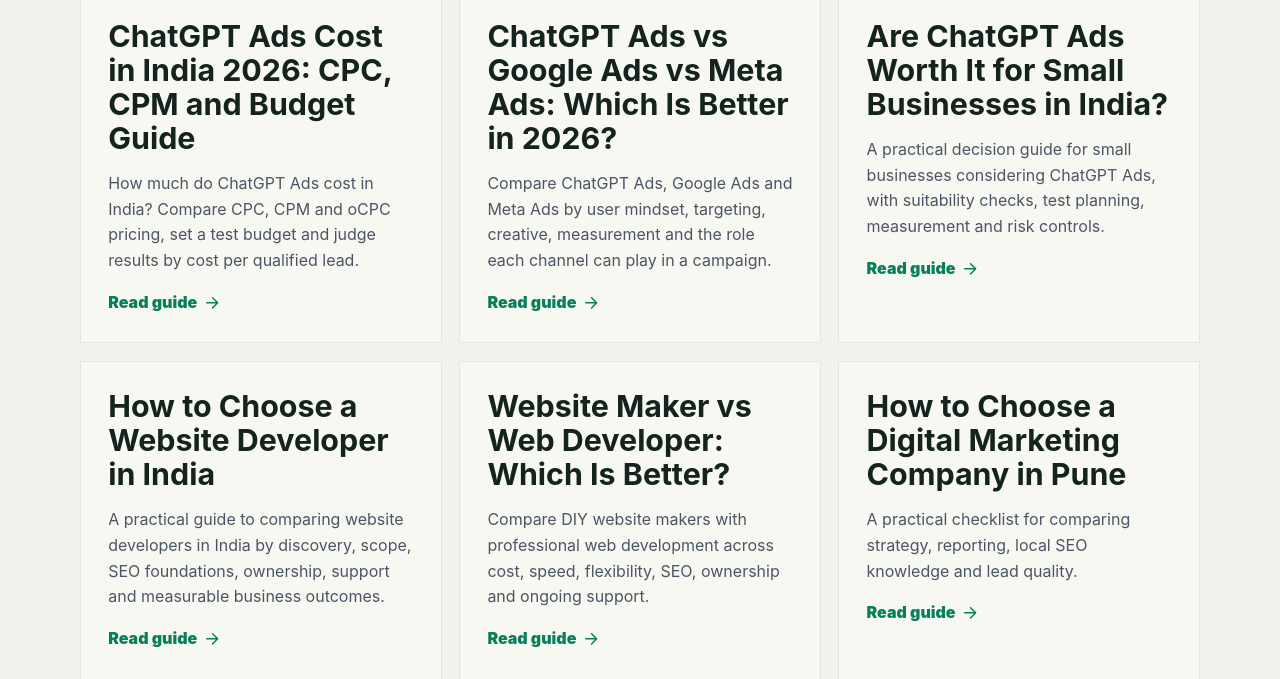
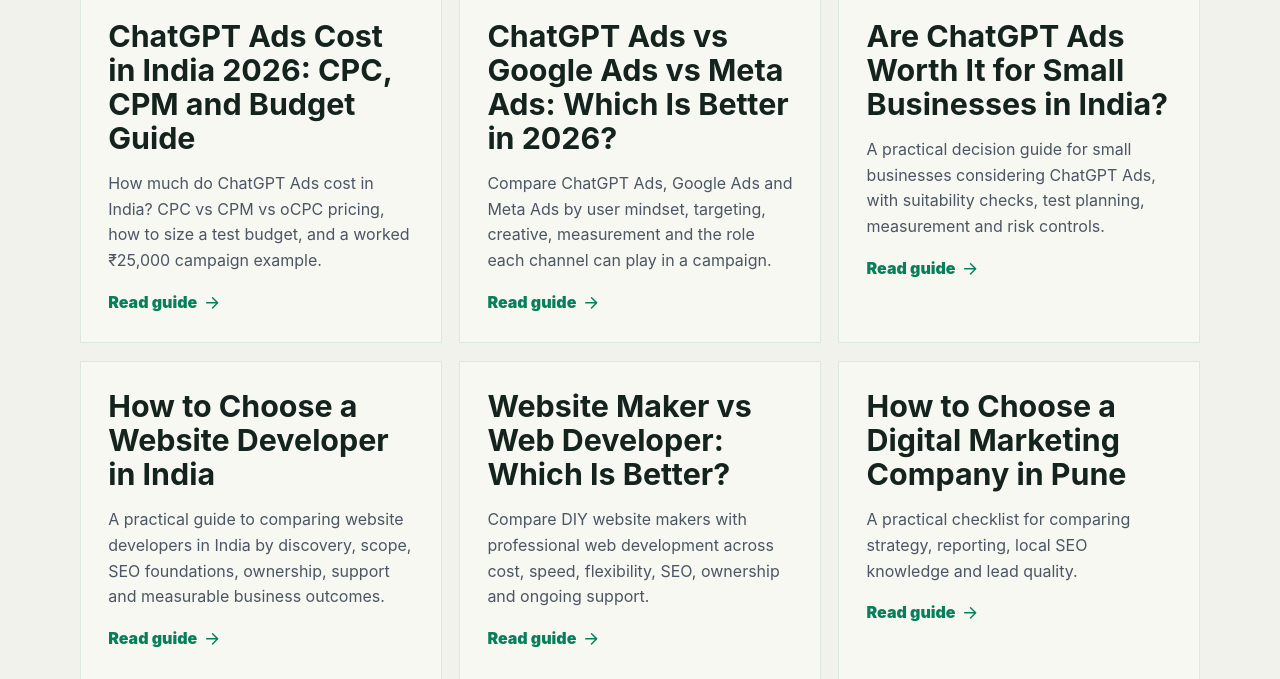
Before and after one commit to megatechzy-boop/mt_website, a PHP site: page /blog/index.php in a window 1280 px wide. Shown: the part 2099-2778 px from the top of the page. Run offline with PHP 8.4, Linux system fonts and the light colour scheme; some libraries are stand-ins or nearby versions.

Commit message:
Sharpen titles and descriptions on high-impression blog posts
Co-Authored-By: Claude Opus 5.5 <noreply@anthropic.com>
Claude-Session: https://claude.ai/code/session_01TZsdUSnPoSy2ecwF4F3Dn2

```diff
--- a/includes/data.php
+++ b/includes/data.php
@@ -272,7 +272,7 @@ $industries = ['Manufacturing', 'Real Estate', 'Healthcare', 'Education', 'Retai
 $blogPosts = [
     [
         'title' => 'Zoho Built Its Own Cloud Instead of AWS and Google Cloud—Now Catalyst Is Free for Students',
-        'seo_title' => 'Zoho Catalyst Free for Students: $250 Credit Guide',
+        'seo_title' => 'Zoho Catalyst Free for Students: How to Get Started',
         'light_header' => true,
         'slug' => 'zoho-cloud-catalyst-free-for-students',
         'excerpt' => 'Zoho Catalyst is free for eligible students: up to $250 usage for six months, no credit card. See eligibility, limits and how it differs from the free tier.',
@@ -297,9 +297,9 @@ $blogPosts = [
     ],
     [
         'title' => 'Trial Reels Are Not an Option on My Instagram Account: What to Do',
-        'seo_title' => 'Instagram Trial Reels Not Showing? Causes and Fixes',
+        'seo_title' => 'Trial Reels Not Showing on Instagram? 7 Fixes',
         'slug' => 'instagram-trial-reels-not-showing',
-        'excerpt' => 'Trial Reels option missing on Instagram? Check eligibility, recommendation status and the right publishing screen, then follow safe step-by-step fixes.',
+        'excerpt' => 'Trial Reels option missing or unavailable? Most cases come down to account type, eligibility or the wrong screen. Work through 7 fixes in the right order.',
         'keyword' => 'Instagram Trial Reels not showing',
         'category' => 'Social Media Marketing',
         'audience' => 'creators, small businesses and social media managers who cannot find the Trial Reels option',
@@ -342,10 +342,10 @@ $blogPosts = [
             ['q' => 'How often should a small business publish blog content?', 'a' => 'Use a schedule the business can sustain without reducing quality. For many small teams, one genuinely useful article each week or month is more valuable than frequent thin posts.'],
         ],
     ],
-    ['title' => 'Google.com/goto Explained: What It Means for SEO and Analytics', 'slug' => 'google-com-goto-redirect-seo', 'excerpt' => 'Google is routing Search result clicks through google.com/goto. Learn how the redirect works and what it means for SEO, analytics and rank tracking.', 'keyword' => 'google.com/goto', 'category' => 'SEO News', 'audience' => 'website owners, marketers and SEO professionals', 'outcome' => 'understand the redirect and monitor its practical impact without making unnecessary SEO changes', 'published' => '2026-08-28', 'modified' => '2026-08-28'],
+    ['title' => 'Google.com/goto Explained: What It Means for SEO and Analytics', 'seo_title' => 'What Is google.com/goto? Google Redirect Explained', 'slug' => 'google-com-goto-redirect-seo', 'excerpt' => 'Seeing google.com/goto links? It is Google\'s click redirect, not malware. See how it works and whether it affects SEO rankings, GA4 data and rank tracking.', 'keyword' => 'google.com/goto', 'category' => 'SEO News', 'audience' => 'website owners, marketers and SEO professionals', 'outcome' => 'understand the redirect and monitor its practical impact without making unnecessary SEO changes', 'published' => '2026-08-28', 'modified' => '2026-08-28'],
     ['title' => 'ChatGPT Ads in India 2026: Complete Guide for Businesses', 'slug' => 'chatgpt-ads-india', 'excerpt' => 'A current guide to ChatGPT Ads in India, including availability, placements, pricing models, privacy, measurement and a practical first-test plan.', 'keyword' => 'ChatGPT Ads India', 'audience' => 'Indian businesses and marketers evaluating conversational advertising', 'outcome' => 'decide whether and how to test ChatGPT Ads responsibly', 'image' => 'images/blog/chatgpt-ads-india-2026.png', 'image_alt' => 'ChatGPT Ads in India 2026 guide by Mega Techzy'],
     ['title' => 'How to Advertise on ChatGPT: Step-by-Step Guide', 'slug' => 'how-to-advertise-on-chatgpt', 'excerpt' => 'Learn how to create an Ads Manager account, plan campaigns and ad groups, build relevant creative, measure conversions and improve performance.', 'keyword' => 'how to advertise on ChatGPT', 'audience' => 'businesses preparing their first ChatGPT Ads campaign', 'outcome' => 'launch a focused campaign with clear measurement and review steps', 'image' => 'images/blog/how-to-advertise-on-chatgpt.png', 'image_alt' => 'How to advertise on ChatGPT step-by-step guide'],
-    ['title' => 'ChatGPT Ads Cost in India 2026: CPC, CPM and Budget Guide', 'seo_title' => 'ChatGPT Ads Cost in India 2026: CPC, CPM & Budget', 'slug' => 'chatgpt-ads-cost-india', 'excerpt' => 'How much do ChatGPT Ads cost in India? Compare CPC, CPM and oCPC pricing, set a test budget and judge results by cost per qualified lead.', 'keyword' => 'ChatGPT Ads cost India', 'audience' => 'Indian advertisers planning a ChatGPT Ads test budget', 'outcome' => 'set a controlled budget and judge results by qualified leads and customer economics', 'image' => 'images/blog/chatgpt-ads-cost-india.png', 'image_alt' => 'ChatGPT Ads cost and budget guide for India'],
+    ['title' => 'ChatGPT Ads Cost in India 2026: CPC, CPM and Budget Guide', 'seo_title' => 'ChatGPT Ads Cost India 2026: CPC, CPM & Test Budget', 'slug' => 'chatgpt-ads-cost-india', 'excerpt' => 'How much do ChatGPT Ads cost in India? CPC vs CPM vs oCPC pricing, how to size a test budget, and a worked ₹25,000 campaign example.', 'keyword' => 'ChatGPT Ads cost India', 'audience' => 'Indian advertisers planning a ChatGPT Ads test budget', 'outcome' => 'set a controlled budget and judge results by qualified leads and customer economics', 'image' => 'images/blog/chatgpt-ads-cost-india.png', 'image_alt' => 'ChatGPT Ads cost and budget guide for India'],
     ['title' => 'ChatGPT Ads vs Google Ads vs Meta Ads: Which Is Better in 2026?', 'slug' => 'chatgpt-ads-vs-google-ads-meta-ads', 'excerpt' => 'Compare ChatGPT Ads, Google Ads and Meta Ads by user mindset, targeting, creative, measurement and the role each channel can play in a campaign.', 'keyword' => 'ChatGPT Ads vs Google Ads', 'audience' => 'businesses comparing paid advertising channels', 'outcome' => 'choose a channel mix that matches customer intent and campaign goals', 'image' => 'images/blog/chatgpt-ads-vs-google-meta.png', 'image_alt' => 'Comparison of ChatGPT Ads, Google Ads and Meta Ads'],
     ['title' => 'Are ChatGPT Ads Worth It for Small Businesses in India?', 'slug' => 'chatgpt-ads-small-business', 'excerpt' => 'A practical decision guide for small businesses considering ChatGPT Ads, with suitability checks, test planning, measurement and risk controls.', 'keyword' => 'ChatGPT Ads for small business', 'audience' => 'small businesses in India evaluating a new advertising channel', 'outcome' => 'decide whether a small, measurable ChatGPT Ads test is commercially sensible', 'image' => 'images/blog/chatgpt-ads-small-business.png', 'image_alt' => 'Are ChatGPT Ads worth it for small businesses'],
     ['title' => 'How to Choose a Website Developer in India', 'slug' => 'how-to-choose-website-developer-india', 'excerpt' => 'A practical guide to comparing website developers in India by discovery, scope, SEO foundations, ownership, support and measurable business outcomes.', 'keyword' => 'website developer in India', 'audience' => 'business owners comparing website development partners', 'outcome' => 'choose a developer who can deliver a useful, maintainable and search-ready business website'],
```
